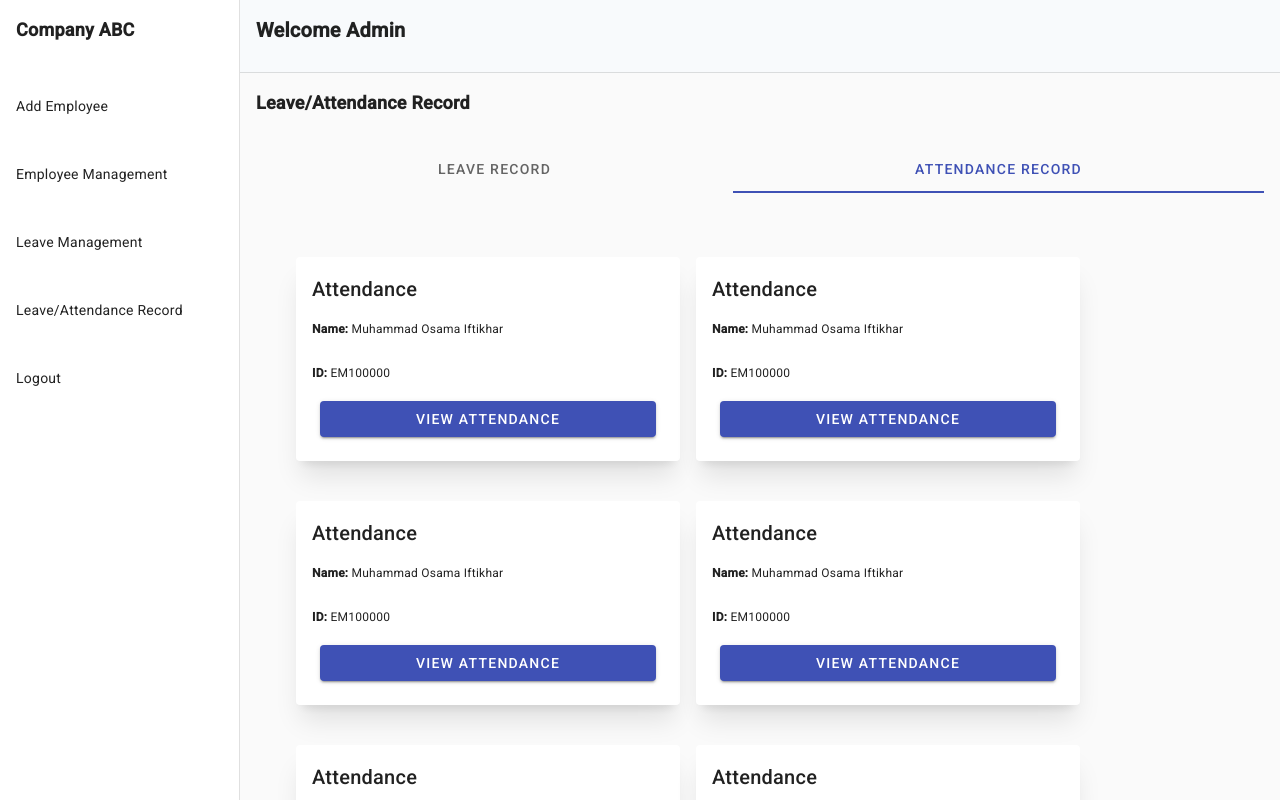
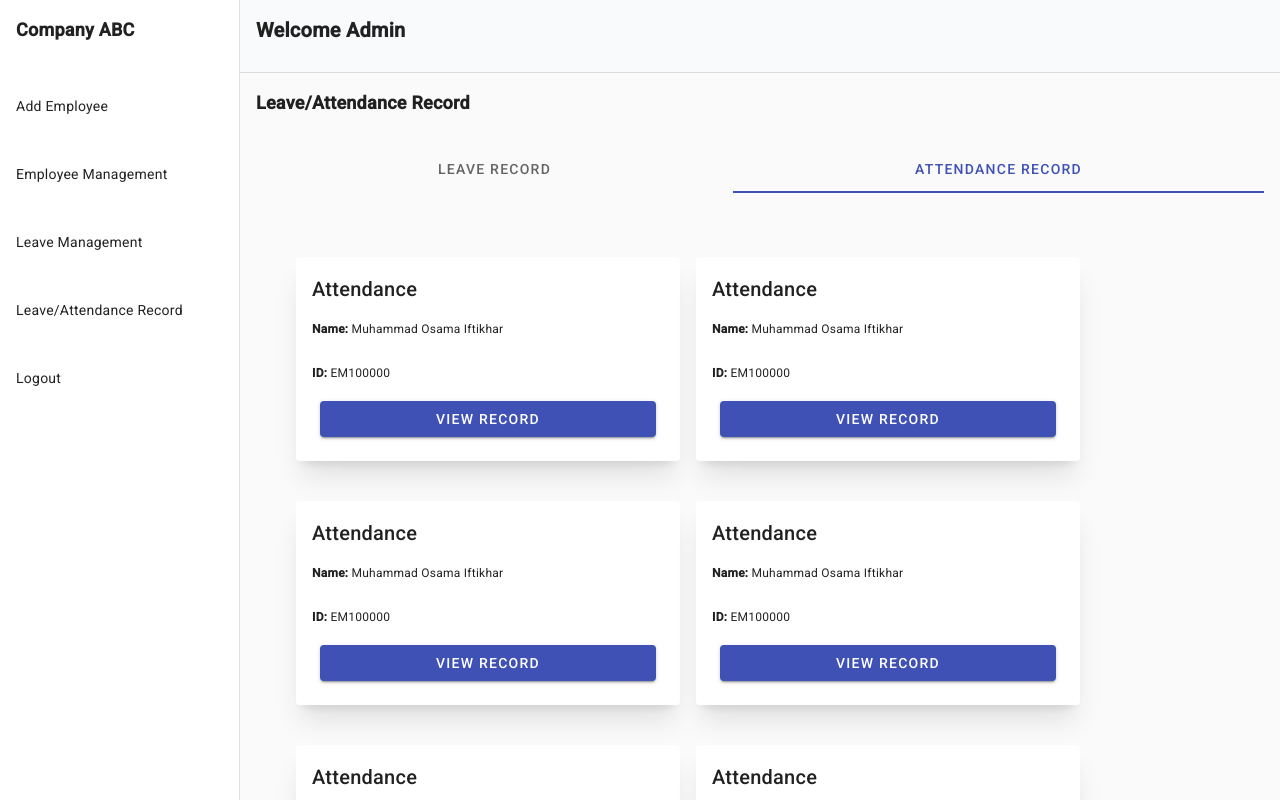
Before and after one commit to VuProjectCS619/leave-attendance-record-system-fe, an Angular app: page /admin/record in a window 1280 px wide. Both pictures are taken after a click on the tab "ATTENDANCE RECORD". Built offline with nearby package versions, Linux system fonts and the light colour scheme.

Commit message:
inital commit

```diff
--- a/src/app/admin/record/record.component.html
+++ b/src/app/admin/record/record.component.html
@@ -45,7 +45,7 @@
           <mat-card-actions>
             <!--Button -->
             <div class="flex w-full justify-center" >
-              <button class="w-full" mat-raised-button  color="primary">VIEW ATTENDANCE</button>
+              <button class="w-full" mat-raised-button  color="primary">VIEW RECORD</button>
             </div>
           </mat-card-actions>
         </mat-card>
```
